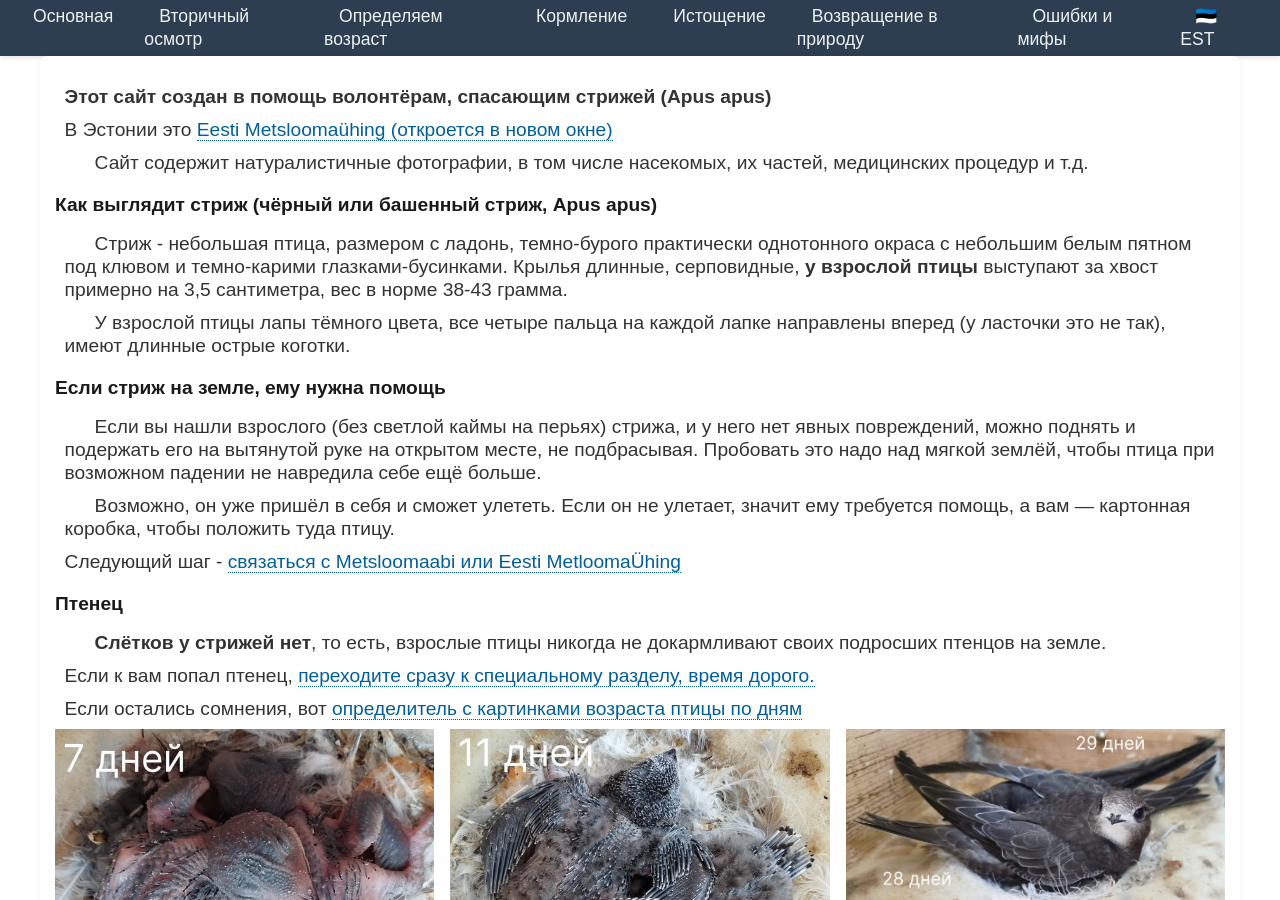
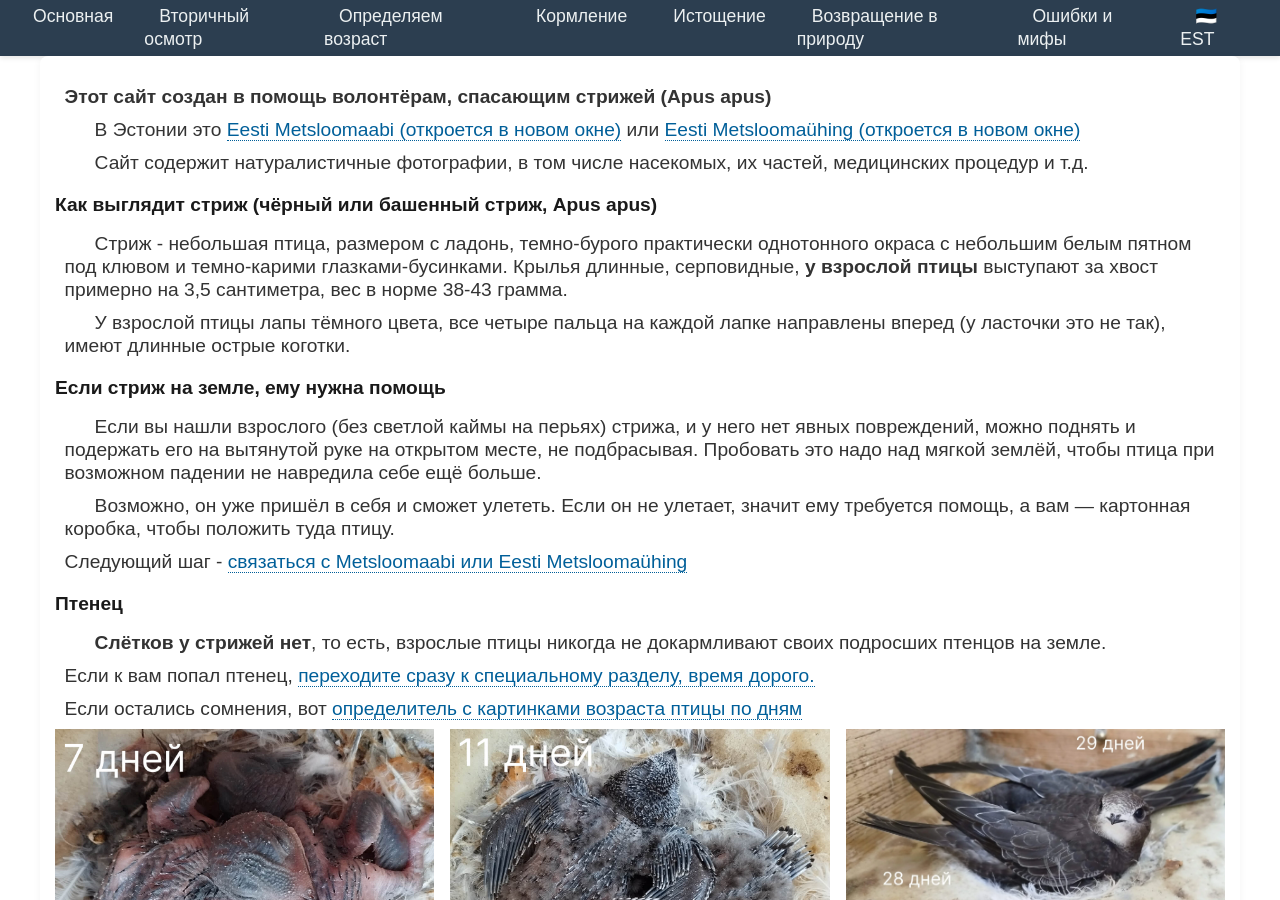
Before and after one commit to loodus-wiki/apus-apus, a Jekyll site: the page built from docs/ru/index.md, in a window 1280 px wide and 900 px high. Built offline with Jekyll 4.4.1, drawn with Linux system fonts in a browser that asks for light colours.

Commit message:
Update contact links for bird rescue organizations in Estonian and Russian documentation

```diff
--- a/docs/ru/index.md
+++ b/docs/ru/index.md
@@ -7,7 +7,8 @@
 
 **Этот сайт создан в помощь волонтёрам, спасающим стрижей (Apus apus)**
 
-В Эстонии это  <a href="https://www.metsloom.ee/kontaktid/" target="_blank" rel="noopener noreferrer">Eesti Metsloomaühing (откроется в новом окне)</a>
+В Эстонии это [Eesti Metsloomaabi (откроется в новом окне)](https://www.facebook.com/profile.php?id=61579913521431/)
+или [Eesti Metsloomaühing (откроется в новом окне)](https://www.metsloom.ee/kontaktid/)
 
 Сайт содержит натуралистичные фотографии, в том числе насекомых, их частей, медицинских процедур и т.д.
 
@@ -25,7 +26,7 @@
 Возможно, он уже пришёл в себя и сможет улететь. Если он не улетает, значит ему требуется помощь, а вам — картонная коробка, чтобы положить туда птицу.
 
 
-Следующий шаг - [связаться с Metsloomaabi или Eesti MetloomaÜhing](contact-abi.html)
+Следующий шаг - [связаться с Metsloomaabi или Eesti Metsloomaühing](contact-abi.html)
 
 
 ### Птенец
```
Also changed, not shown: docs/est/index.md (+2 -1 lines).
